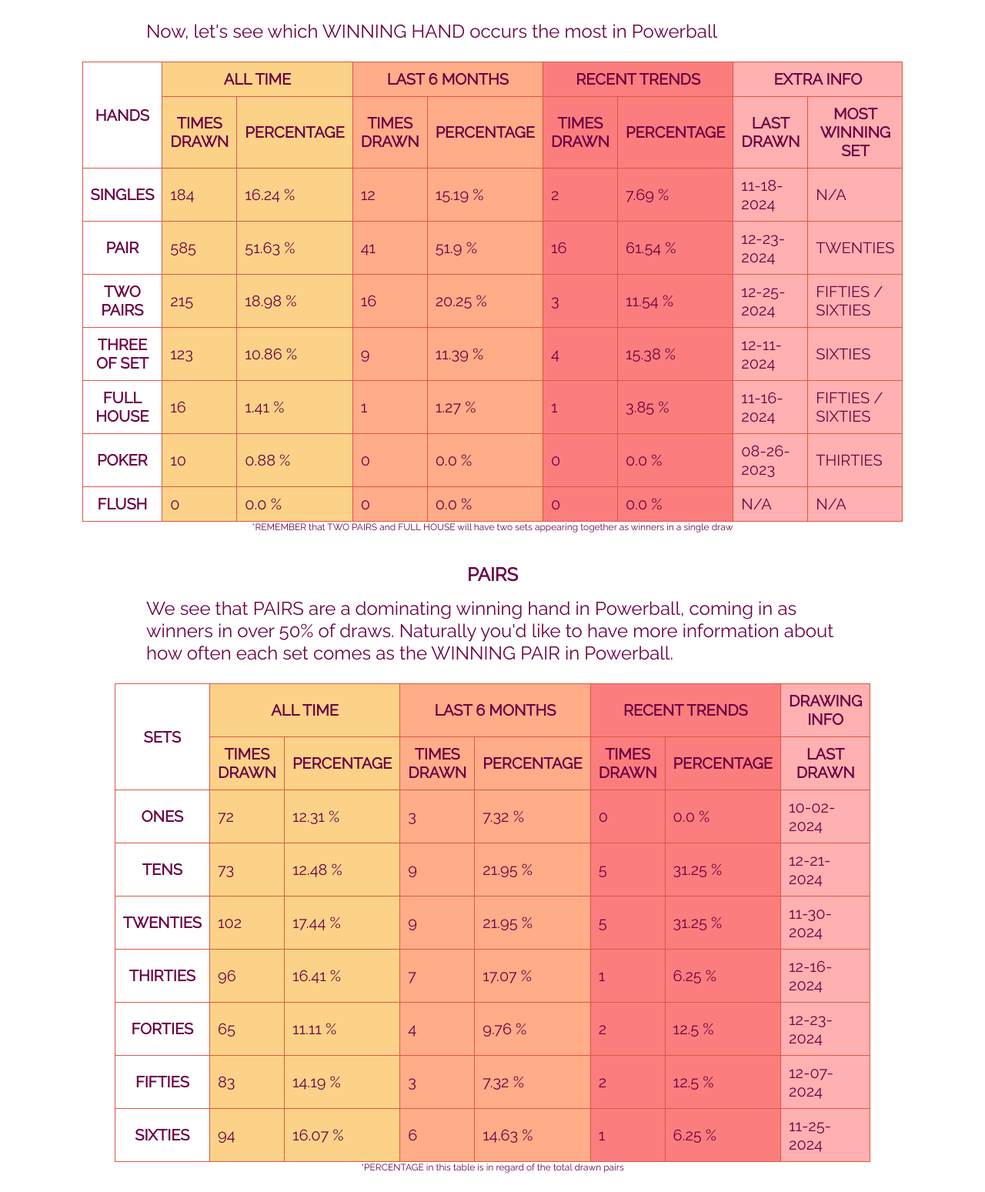
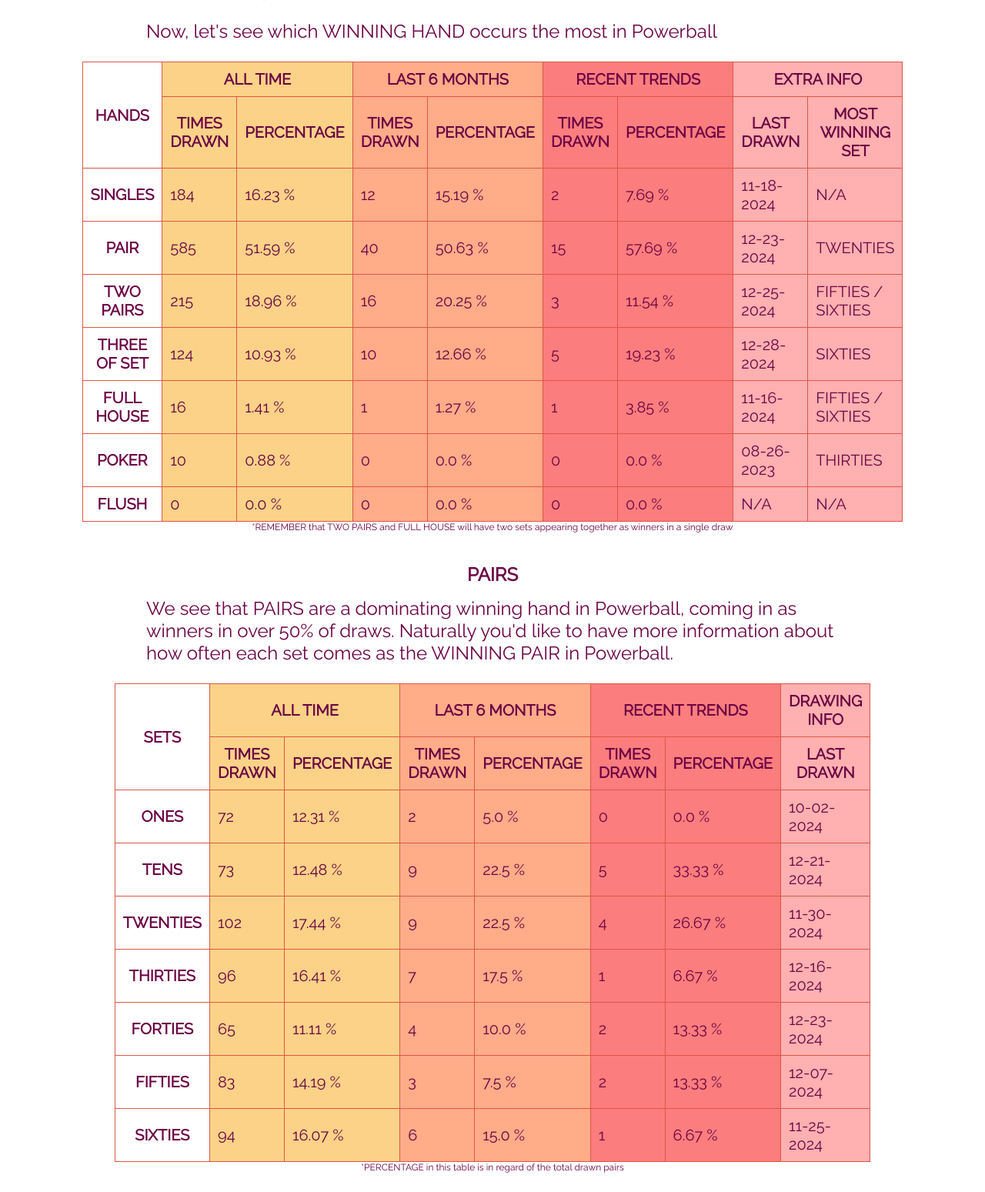
Before and after one commit to sasadjukic/powerball, a Flask app: page /winning_hands_white in a window 1280 px wide. Shown: the part 2961-4510 px from the top of the page at 77% size. Run offline with Flask 3, Linux system fonts and the light colour scheme.

Commit message:
dec 29 update

```diff
--- a/application/data/matrix_data.py
+++ b/application/data/matrix_data.py
@@ -233,23 +233,23 @@ m_data = {
     ],
     12: [
          [
+            ['12/28/2024','6, 31, 51, 54, 55'],
             ['11/25/2024','5, 35, 45, 60, 63'],
             ['08/05/2024','29, 42, 44, 51, 54'],
             ['06/05/2024','8, 44, 45, 51, 69'],
-            ['03/02/2024','3, 18, 27, 36, 53'],
-            ['11/27/2023','2, 21, 38, 61, 66']
+            ['03/02/2024','3, 18, 27, 36, 53']
           ],
          [
-            2, 2, 1, 1, 2, 3, 3, 2, 1, 4,
+            2, 2, 1, 1, 2, 4, 3, 2, 1, 4,
             0, 1, 0, 1, 2, 1, 2, 3, 2, 3,
             3, 2, 2, 1, 1, 1, 3, 4, 2, 2,
-            2, 4, 5, 1, 1, 4, 4, 1, 7, 4,
+            3, 4, 5, 1, 1, 4, 4, 1, 7, 4,
             3, 4, 2, 4, 4, 1, 2, 4, 0, 0,
-            3, 1, 4, 4, 1, 6, 4, 4, 3, 3,
+            4, 1, 4, 5, 2, 6, 4, 4, 3, 3,
             5, 2, 5, 4, 2, 2, 3, 2, 3
           ],
          [
-            7, 20, 4, 4, 0, 0, 0
+            7, 20, 4, 5, 0, 0, 0
         ]
     ],
     13: [
--- a/application/data/powerball.csv
+++ b/application/data/powerball.csv
@@ -1132,3 +1132,4 @@ Draw Date,Winning Numbers,Red Ball,Multiplier
 12/21/2024,1 12 17 21 58,1,3
 12/23/2024,22 42 44 57 64,18,2
 12/25/2024,15 26 27 30 35,3,3
+12/28/2024,6 31 51 54 55,12,2
--- a/application/main/routes.py
+++ b/application/main/routes.py
@@ -137,27 +137,27 @@ def search():
 @powerball.route('/winning_hands_white', methods=['POST', 'GET'])
 def winning_hands_white():
     splits = {
-              'all-time': [2769, 2824, 5665],
+              'all-time': [2771, 2827, 5670],
               'six-months': [208, 181, 395],
-              'recent-trends': [69, 58, 130]
+              'recent-trends': [68, 59, 130]
             }
 
     sets = {
-            'all-time' : [713, 788, 843, 858, 777, 801, 885, 5665],
-            'six-months' : [55, 50, 61, 69, 56, 50, 54, 395],
-            'recent-trends' : [15, 18, 24, 19, 18, 18, 18, 130]
+            'all-time' : [714, 788, 843, 859, 777, 804, 885, 5670],
+            'six-months' : [54, 50, 61, 69, 55, 52, 54, 395],
+            'recent-trends' : [16, 18, 22, 19, 17, 21, 17, 130]
     }
 
     winning_hands = {
-                     'singles': [184, 12, 2], 'pairs': [585, 41, 16],
-                     'two_pairs': [215, 16, 3], 'three_of_set': [123, 9, 4],
+                     'singles': [184, 12, 2], 'pairs': [585, 40, 15],
+                     'two_pairs': [215, 16, 3], 'three_of_set': [124, 10, 5],
                      'full_house': [16, 1, 1], 'poker': [10, 0, 0], 'flush': [0, 0, 0]
                      }
     total_winning_hands = sum(values[0] for values in winning_hands.values())
     total_winning_hands_6 = sum(values[1] for values in winning_hands.values())
     total_winning_hands_recent = sum(values[2] for values in winning_hands.values())
 
-    pair_count = {1: [72, 3, 0], 10: [73, 9, 5], 20: [102, 9, 5], 30: [96, 7, 1],
+    pair_count = {1: [72, 2, 0], 10: [73, 9, 5], 20: [102, 9, 4], 30: [96, 7, 1],
                   40: [65, 4, 2], 50: [83, 3, 2], 60: [94, 6, 1]}
     total_pairs = sum(values[0] for values in pair_count.values())
     total_pairs_6 = sum(values[1] for values in pair_count.values())
@@ -179,14 +179,14 @@ def winning_hands_white():
 @powerball.route('/winning_hands_red', methods=['POST', 'GET'])
 def winning_hands_red():
     splits = {
-              'all-time': [563, 570, 1133],
+              'all-time': [564, 570, 1134],
               'six-months': [32, 47, 79],
-              'recent-trends': [13, 13, 26]
+              'recent-trends': [14, 12, 26]
             }
 
     sets = {
-            'all-time' : [401, 415, 317, 1133],
-            'six-months' : [23, 27, 29, 79],
+            'all-time' : [401, 416, 317, 1134],
+            'six-months' : [22, 28, 29, 79],
             'recent-trends' : [10, 8, 8, 26]
            }
 
@@ -197,31 +197,31 @@ def winning_hands_red():
 
 @powerball.route('/trends', methods=['POST', 'GET'])
 def trends():
-    white_numbers_6 = [9, 7, 4, 5, 6, 4, 4, 4, 12, 3,
+    white_numbers_6 = [9, 7, 4, 4, 6, 5, 4, 4, 11, 3,
                        7, 9, 6, 3, 6, 4, 4, 5, 3, 3,
                        10, 6, 6, 7, 6, 6, 9, 2, 6, 7,
-                       11, 6, 12, 6, 6, 2, 8, 4, 7, 7,
-                       2, 4, 8, 6, 11, 6, 5, 5, 2, 4,
-                       4, 6, 3, 3, 6, 4, 10, 7, 3, 5,
+                       12, 6, 12, 6, 6, 1, 8, 4, 7, 7,
+                       2, 4, 8, 6, 11, 6, 4, 5, 2, 4,
+                       5, 6, 3, 4, 7, 3, 10, 7, 3, 5,
                        6, 4, 5, 8, 2, 4, 8, 4, 8
                     ]
 
-    white_numbers_trends = [4, 0, 2, 1, 1, 3, 1, 0, 3, 1,
+    white_numbers_trends = [4, 0, 2, 1, 1, 4, 1, 0, 3, 1,
                             1, 4, 4, 0, 2, 1, 3, 2, 0, 1,
-                            4, 3, 2, 3, 2, 3, 3, 1, 2, 3,
-                            2, 2, 3, 2, 3, 0, 2, 1, 1, 2,
-                            1, 1, 3, 3, 3, 1, 0, 3, 1, 2,
-                            1, 3, 1, 1, 1, 1, 3, 5, 0, 2,
-                            4, 2, 2, 2, 0, 1, 4, 0, 1
+                            3, 3, 2, 3, 2, 3, 2, 1, 2, 3,
+                            3, 1, 3, 2, 3, 0, 2, 1, 1, 2,
+                            1, 1, 3, 3, 3, 1, 0, 2, 1, 2,
+                            2, 3, 1, 2, 2, 1, 3, 5, 0, 2,
+                            4, 2, 2, 2, 0, 1, 3, 0, 1
                     ]
 
-    red_numbers_6 = [3, 1, 4, 2, 2, 1, 4, 1, 5, 2,
-                     1, 2, 4, 3, 3, 4, 5, 1, 2, 8,
+    red_numbers_6 = [3, 1, 4, 2, 2, 1, 3, 1, 5, 2,
+                     1, 3, 4, 3, 3, 4, 5, 1, 2, 8,
                      5, 7, 1, 1, 4, 3
                     ]
 
     red_numbers_trends = [2, 1, 1, 1, 1, 0, 1, 1, 2, 0,
-                          0, 1, 2, 0, 0, 2, 2, 1, 0, 1,
+                          0, 2, 2, 0, 0, 2, 1, 1, 0, 1,
                           1, 2, 0, 1, 2, 1
                          ]
 
@@ -252,18 +252,18 @@ def fun_facts():
 def probabilities():
     draw = next_draw().strftime('%m-%d-%Y')
     white_numbers = [
-                     7.62, 7.80, 7.80, 7.15, 6.41, 7.16, 6.28, 6.35, 6.82, 6.37,
-                     6.88, 7.84, 5.16, 6.28, 7.31, 7.11, 6.81, 6.61, 7.62, 7.33,
-                     8.95, 7.18, 8.25, 7.62, 6.06, 5.93, 8.55, 8.07, 6.13, 7.65,
-                     6.51, 8.83, 8.89, 6.50, 6.79, 9.02, 8.16, 6.99, 8.17, 7.22,
-                     6.22, 6.91, 6.66, 7.82, 8.02, 6.19, 7.89, 6.15, 5.66, 6.94,
-                     6.38, 6.99, 7.28, 6.75, 6.75, 7.48, 6.76, 6.78, 7.61, 6.49,
-                     9.57, 8.29, 8.54, 8.50, 6.37, 7.47, 7.57, 6.92, 8.86
+                     7.55, 7.11, 7.57, 6.87, 6.46, 7.53, 6.43, 6.21, 6.87, 7.39,
+                     7.17, 7.64, 5.46, 6.46, 6.89, 6.98, 7.07, 6.39, 7.47, 7.03,
+                     8.92, 7.51, 8.18, 7.35, 6.71, 6.12, 8.74, 7.71, 6.44, 7.20,
+                     6.56, 9.09, 8.37, 6.07, 6.41, 7.75, 8.21, 7.04, 8.28, 7.39,
+                     6.64, 7.36, 6.96, 7.41, 8.18, 6.02, 7.45, 6.10, 5.57, 6.76,
+                     6.42, 7.31, 7.85, 6.94, 6.81, 7.18, 6.89, 6.88, 7.65, 6.29,
+                     9.92, 8.38, 8.93, 8.43, 6.27, 6.97, 7.59, 7.33, 8.91
                      ]
     red_numbers = [
-                   3.81, 3.40, 4.05, 4.86, 4.35, 3.82, 3.56, 3.47, 4.34, 3.96,
-                   3.75, 2.98, 4.03, 4.74, 2.96, 2.85, 3.22, 4.49, 3.69, 3.89,
-                   4.68, 3.43, 3.28, 4.79, 3.81, 3.79
+                   3.36, 3.21, 4.03, 5.12, 4.39, 3.42, 3.68, 3.43, 3.95, 3.38,
+                   4.18, 3.21, 3.92, 4.42, 3.30, 3.20, 3.38, 4.82, 3.68, 3.54,
+                   4.80, 3.62, 3.29, 4.55, 4.35, 3.77
                    ]
     return render_template('probabilities.html',
                             draw=draw,
@@ -275,13 +275,13 @@ def probabilities():
 def predictions():
     draw = next_draw().strftime('%m-%d-%Y')
     white_numbers = [
-                     [11, 34, 43, 51, 65],
-                     [7, 31, 38, 44, 61],
-                     [16, 28, 47, 57, 58],
-                     [2, 12, 23, 53, 59],
-                     [5, 19, 24, 40, 67]
+                     [17, 36, 47, 64, 69],
+                     [3, 8, 21, 43, 54],
+                     [6, 12, 33, 38, 67],
+                     [16, 24, 27, 44, 59],
+                     [19, 30, 45, 56, 61]
                      ]
-    red_numbers = [2, 12, 6, 15, 20]
+    red_numbers = [6, 15, 25, 9, 19]
     return render_template('predictions.html',
                             draw=draw,
                             white_numbers=white_numbers,
--- a/application/templates/winning_hands.html
+++ b/application/templates/winning_hands.html
@@ -288,7 +288,7 @@
                     <td class="six-months">{{ (winning_hands['three_of_set'][1]/total_winning_hands_6 * 100)|round(2) }} %</td>
                     <td class="recent-trends">{{ winning_hands['three_of_set'][2] }}</td>
                     <td class="recent-trends">{{ (winning_hands['three_of_set'][2]/total_winning_hands_recent * 100)|round(2) }} %</td>
-                    <td class="extra-info">12-11-2024</td>
+                    <td class="extra-info">12-28-2024</td>
                     <td class="extra-info">Sixties</td>
                 </tr>
                 <tr>
```
